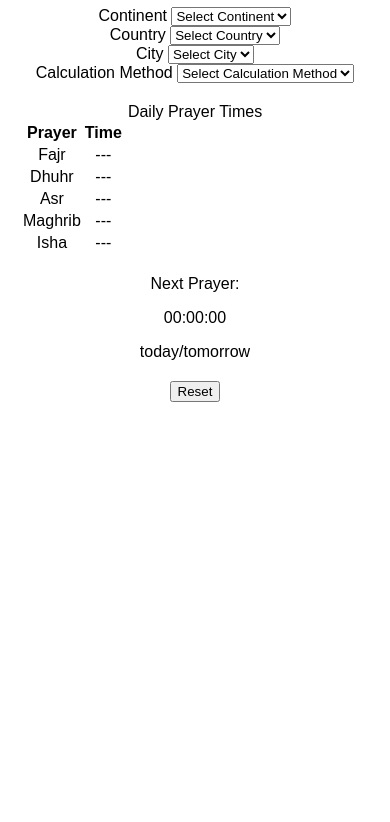
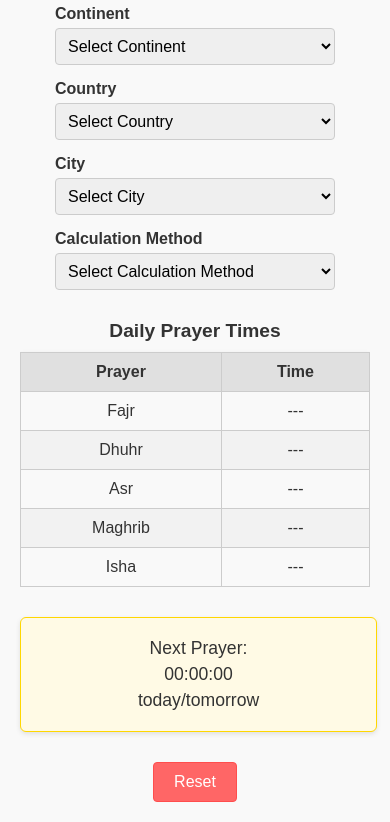
Before and after one commit to XSaadiX/Prayer-Times-assignment, a plain HTML site: page index.html in a window 390 px wide. Shown: the part 73-895 px from the top of the page. Before the commit the page ends 844 px from the top, so only its background shows below. Drawn offline with Linux system fonts and the light colour scheme.

Commit message:
Make UI responsive for mobile and desktop

```diff
--- a/index.html
+++ b/index.html
@@ -39,10 +39,10 @@
 
     <!-- TODO: Add table for the 5 prayer times (Fajr, Dhuhr, Asr, Maghrib, Isha) -->
     <div id="prayerTableContainer">
-      <caption>
-        Daily Prayer Times
-      </caption>
       <table id="prayerTable">
+        <caption>
+          Daily Prayer Times
+        </caption>
         <thead>
           <tr>
             <th>Prayer</th>
--- a/style.css
+++ b/style.css
@@ -5,10 +5,125 @@ body {
   font-family: Arial, sans-serif;
   margin: 20px;
   text-align: center;
+  background-color: #f9f9f9;
+  color: #333;
 }
 
-#selectors, #prayerTableContainer, #nextPrayerBanner {
-  margin: 20px 0;
+h1 {
+  font-size: 2em;
+  margin-bottom: 20px;
+}
+
+#selectors {
+  display: flex;
+  flex-wrap: wrap;
+  justify-content: center;
+  gap: 15px;
+  margin-bottom: 30px;
+}
+
+.selector-group {
+  display: flex;
+  flex-direction: column;
+  align-items: flex-start;
+  min-width: 180px;
+}
+
+.selector-group label {
+  margin-bottom: 5px;
+  font-weight: bold;
+}
+
+.selector-group select {
+  padding: 8px;
+  font-size: 1em;
+  border: 1px solid #ccc;
+  border-radius: 4px;
+  cursor: pointer;
+  width: 100%;
+}
+
+#prayerTableContainer {
+  overflow-x: auto;
+  margin-bottom: 30px;
+}
+
+#prayerTable {
+  width: 100%;
+  max-width: 500px;
+  margin: 0 auto;
+  border-collapse: collapse;
+  box-shadow: 0 2px 5px rgba(0, 0, 0, 0.1);
+}
+
+#prayerTable caption {
+  caption-side: top;
+  font-weight: bold;
+  margin-bottom: 10px;
+  font-size: 1.2em;
+}
+
+#prayerTable th,
+#prayerTable td {
+  padding: 10px;
+  border: 1px solid #ccc;
+}
+
+#prayerTable th {
+  background-color: #e0e0e0;
+}
+
+#prayerTable tbody tr:nth-child(even) {
+  background-color: #f2f2f2;
+}
+
+#nextPrayerBanner {
+  background-color: #fffae5;
+  border: 1px solid #ffd700;
+  padding: 15px 20px;
+  border-radius: 6px;
+  max-width: 400px;
+  margin: 0 auto 30px;
+  box-shadow: 0 2px 5px rgba(0, 0, 0, 0.1);
+}
+
+#nextPrayerBanner p {
+  margin: 5px 0;
+  font-size: 1.1em;
+}
+
+#resetBtn {
+  padding: 10px 20px;
+  font-size: 1em;
+  border: 1px solid #ff4d4d;
+  background-color: #ff6666;
+  color: #fff;
+  border-radius: 4px;
+  cursor: pointer;
+  transition: background-color 0.2s ease;
+}
+
+#resetBtn:hover {
+  background-color: #ff4d4d;
+}
+
+@media (max-width: 600px) {
+  #selectors {
+    flex-direction: column;
+    align-items: center;
+  }
+
+  .selector-group {
+    width: 80%;
+  }
+
+  #prayerTable {
+    width: 100%;
+  }
+
+  #nextPrayerBanner {
+    width: 90%;
+  }
 }
 
 /* TODO: Make UI responsive for mobile and desktop */
```
